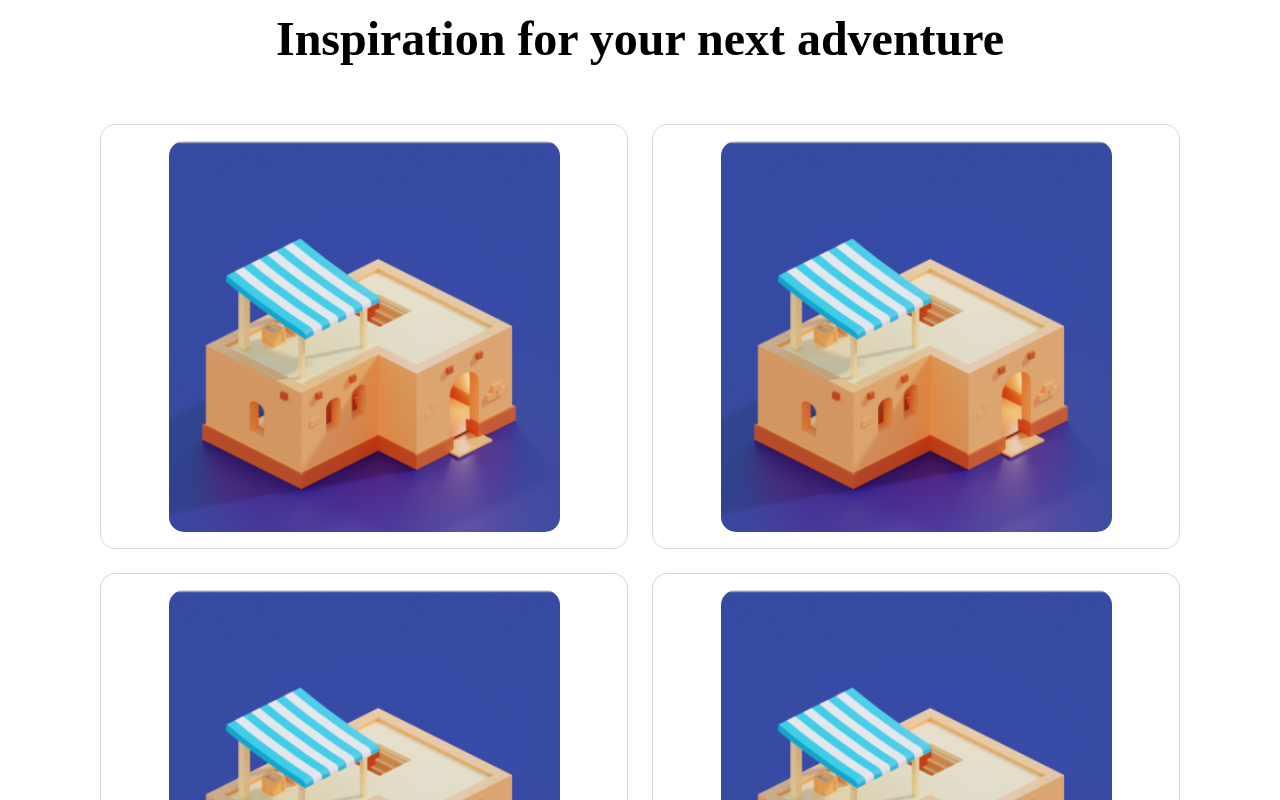
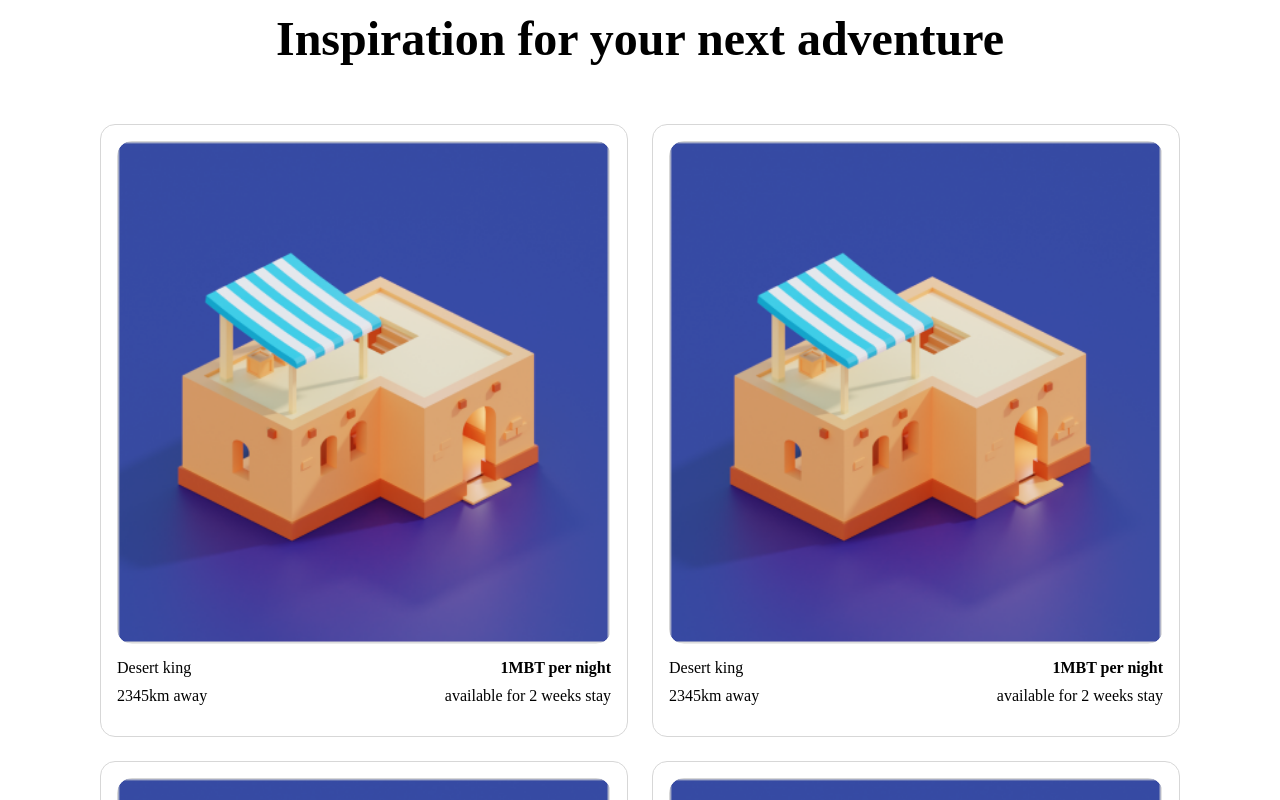
Before and after one commit to tochibedford/tochi-meta-bnb, a React (Vite) app: page / in a window 1280 px wide. Shown: the part 820-1620 px from the top of the page. Built offline with nearby package versions, Linux system fonts and the light colour scheme; a web font is replaced by a local one.

Commit message:
feat: implemented card info

```diff
--- a/src/components/Card.jsx
+++ b/src/components/Card.jsx
@@ -3,9 +3,19 @@ import img1 from '../assets/cards/1.png'
 
 const Card = () => {
     return (
-        <div className={styles.card}>
+        <div className={styles.card__container}>
             <div className={styles.card__image__container}>
                 <img src={img1} alt="card image" />
+            </div>
+            <div className={styles.card__info}>
+                <div className={styles.top__section}>
+                    <div className={styles.title}>Desert king</div>
+                    <div className={styles.price}>1MBT</div>
+                </div>
+                <div className={styles.bottom__section}>
+                    <div className={styles.distance}>2345</div>
+                    <div className={styles.availability}>2 weeks</div>
+                </div>
             </div>
         </div>
     );
--- a/src/styles/Card.module.scss
+++ b/src/styles/Card.module.scss
@@ -1,4 +1,4 @@
-.card {
+.card__container {
     border: 1px solid #D7D7D7;
     background: white;
     padding: 1.6em;
@@ -6,18 +6,65 @@
     display: grid;
     place-items: center;
 
+
     .card__image__container {
         border-radius: 1.5em;
         overflow: hidden;
-        display: grid;
-        place-items: center;
-        aspect-ratio: 1;
-        // width: 260px;
-        // height: 265px;
+        display: flex;
+        justify-content: center;
+        align-items: center;
+        width: 100%;
+        min-height: 265px;
+
         img {
             border-radius: 1.5em;
             object-fit: contain;
             width: 110%;
         }
     }
+
+    .card__info {
+        padding: 1.5em 0;
+        display: flex;
+        flex-direction: column;
+        gap: 1em;
+        width: 100%;
+
+        .top__section {
+            font-size: 1.6em;
+            display: flex;
+            justify-content: space-between;
+
+            .price {
+                font-weight: 600;
+                &::after {
+                    content: " per night"
+                }
+            }
+        }
+
+        .bottom__section {
+            font-size: 1.6em;
+            display: flex;
+            justify-content: space-between;
+
+            .distance {
+
+                &::after {
+                    content: 'km away'
+                }
+            }
+
+            .availability {
+
+                &::before {
+                    content: 'available for '
+                }
+
+                &::after {
+                    content: ' stay'
+                }
+            }
+        }
+    }
 }
--- a/src/styles/Home.module.scss
+++ b/src/styles/Home.module.scss
@@ -28,16 +28,21 @@
 
     .card__grid {
         display: grid;
+        grid-template-columns: repeat(auto-fit, minmax(350px, 1fr));;
         padding: 0 10rem;
         gap: 2.4em;
-        grid-template-columns: repeat(auto-fill, minmax(350px, 1fr));
+        // background: red;
+        // justify-content: flex-start;
+        // max-width: 1500px;
+        // margin-left: auto;
+        // margin-right: auto;
     }
 }
 
 @media screen and (max-width: 600px) {
     .main__content {
         .card__grid {
-            padding: 0 1rem;
+            padding: 0 1.5rem;
         }
     }
 }
```
